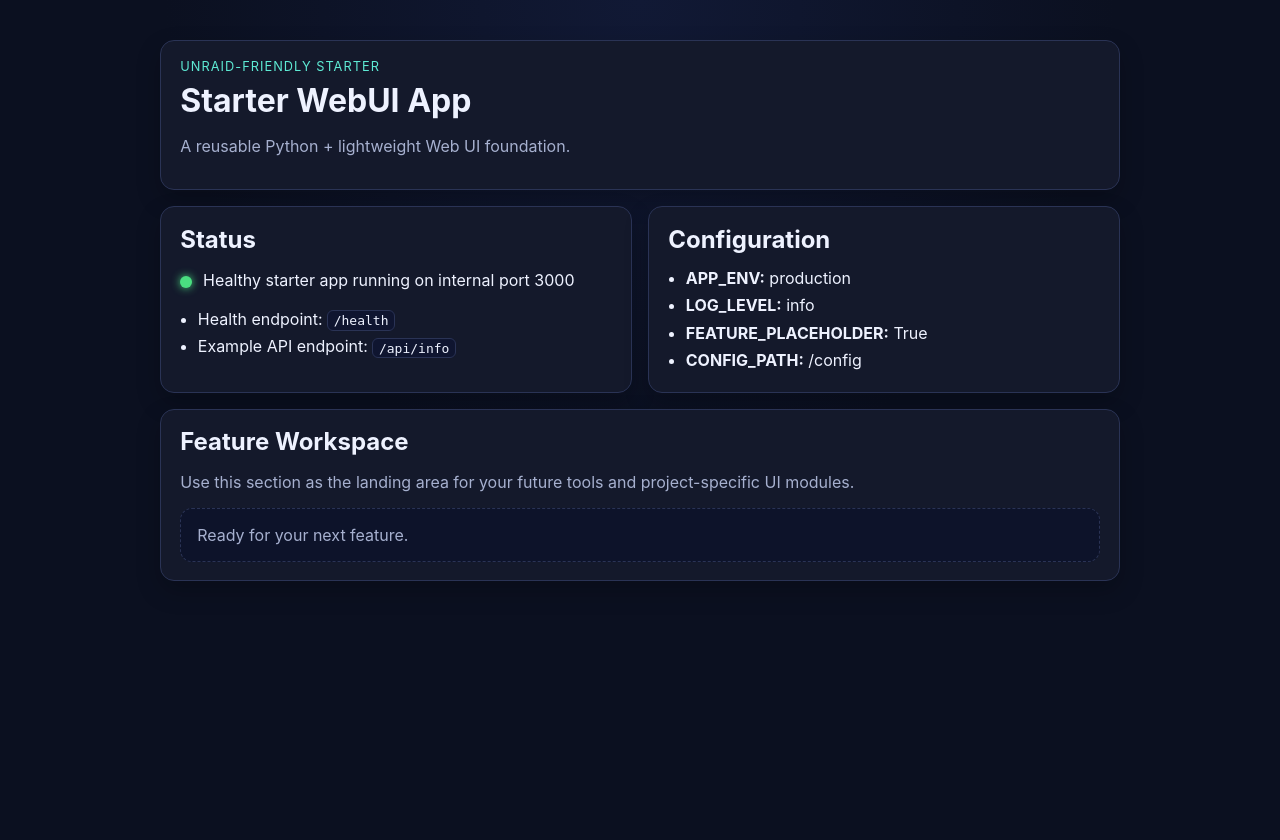
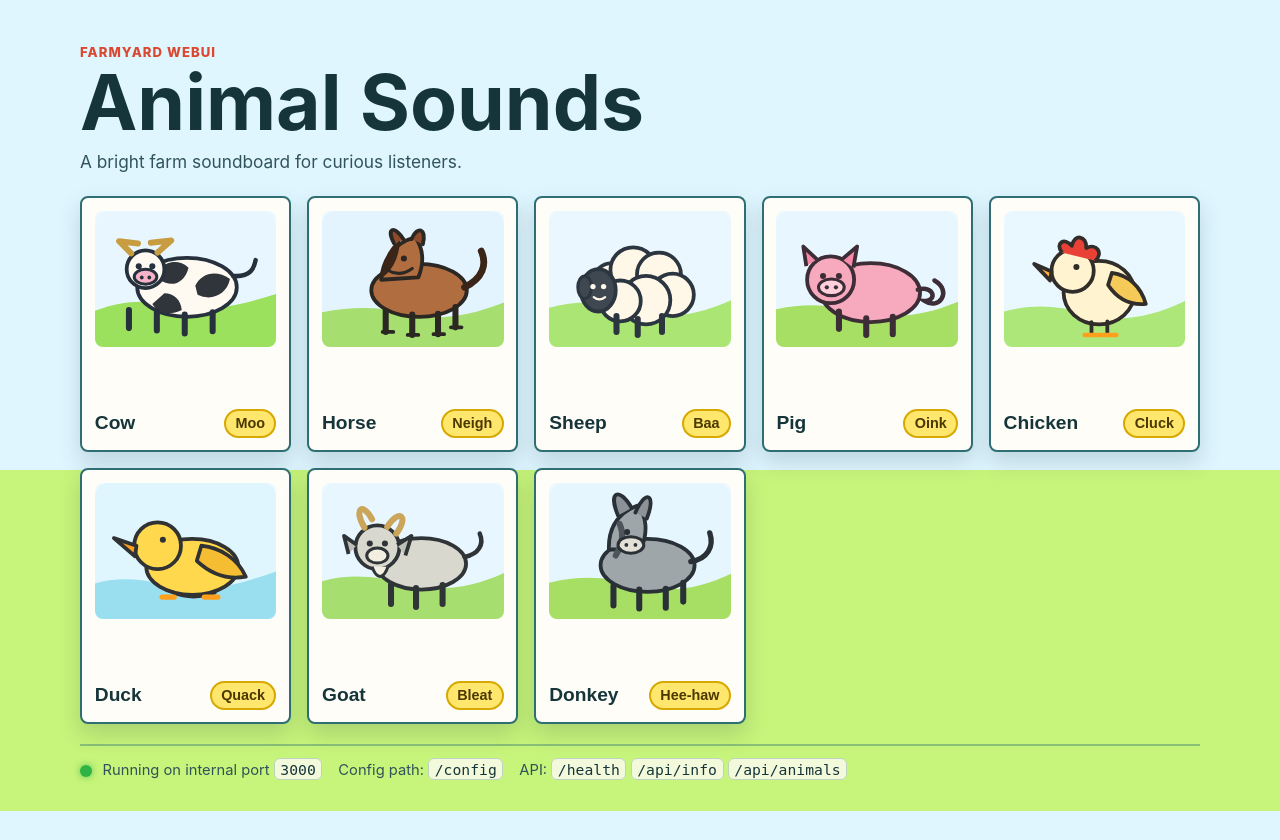
Before and after one commit to RAQ-Tech/animal-sounds, a Flask app: page / in a window 1280 px wide. After the commit the page ends 811 px from the top, so only its background shows below. Run offline with Flask 3, Linux system fonts and the light colour scheme.

Commit message:
Implement animal sounds webui

```diff
--- a/app/main.py
+++ b/app/main.py
@@ -1,22 +1,32 @@
 import os
 from datetime import datetime, timezone
 
-from flask import Flask, jsonify, render_template
+from flask import Flask, jsonify, render_template, url_for
+
+from animals import ANIMALS
 
 
-def _as_bool(value: str, default: bool = False) -> bool:
-    if value is None:
-        return default
-    return value.strip().lower() in {"1", "true", "yes", "on"}
-
-
-APP_NAME = os.getenv("APP_NAME", "Starter WebUI App")
+APP_NAME = os.getenv("APP_NAME", "Animal Sounds")
 APP_ENV = os.getenv("APP_ENV", "production")
 LOG_LEVEL = os.getenv("LOG_LEVEL", "info")
-FEATURE_PLACEHOLDER = _as_bool(os.getenv("FEATURE_PLACEHOLDER", "true"), True)
 CONFIG_PATH = os.getenv("CONFIG_PATH", "/config")
 
 app = Flask(__name__, static_folder="static", template_folder="templates")
+
+
+def _animal_payload(include_sound_pattern: bool = False) -> list[dict[str, str]]:
+    animals = []
+    for animal in ANIMALS:
+        item = {
+            "id": animal["id"],
+            "name": animal["name"],
+            "sound_label": animal["sound_label"],
+            "image_url": url_for("static", filename=animal["image_path"]),
+        }
+        if include_sound_pattern:
+            item["sound_pattern"] = animal["sound_pattern"]
+        animals.append(item)
+    return animals
 
 
 @app.get("/")
@@ -26,8 +36,8 @@ def home():
         app_name=APP_NAME,
         app_env=APP_ENV,
         log_level=LOG_LEVEL,
-        feature_placeholder=FEATURE_PLACEHOLDER,
         config_path=CONFIG_PATH,
+        animals=_animal_payload(include_sound_pattern=True),
     )
 
 
@@ -49,14 +59,19 @@ def api_info():
             "app_name": APP_NAME,
             "environment": APP_ENV,
             "log_level": LOG_LEVEL,
-            "feature_placeholder_enabled": FEATURE_PLACEHOLDER,
+            "description": "Offline-friendly farm animal picture and sound WebUI.",
+            "animal_count": len(ANIMALS),
             "paths": {
                 "config": CONFIG_PATH,
             },
-            "message": "Starter API route is working.",
         }
     )
 
 
+@app.get("/api/animals")
+def api_animals():
+    return jsonify({"animals": _animal_payload()})
+
+
 if __name__ == "__main__":
     app.run(host="0.0.0.0", port=3000)
--- /dev/null
+++ b/app/static/app.js
@@ -0,0 +1,202 @@
+(() => {
+  const cards = Array.from(document.querySelectorAll(".animal-card"));
+  const liveStatus = document.getElementById("sound-status");
+  let audioContext = null;
+
+  function getAudioContext() {
+    const AudioContextClass = window.AudioContext || window.webkitAudioContext;
+    if (!AudioContextClass) {
+      throw new Error("Web Audio is not supported in this browser.");
+    }
+
+    if (!audioContext) {
+      audioContext = new AudioContextClass();
+    }
+
+    return audioContext;
+  }
+
+  function createGain(context, start, duration, peak = 0.25, attack = 0.025, release = 0.08) {
+    const gain = context.createGain();
+    gain.gain.setValueAtTime(0.0001, start);
+    gain.gain.exponentialRampToValueAtTime(peak, start + attack);
+    gain.gain.setValueAtTime(peak, Math.max(start + attack, start + duration - release));
+    gain.gain.exponentialRampToValueAtTime(0.0001, start + duration);
+    return gain;
+  }
+
+  function tone(context, start, duration, fromFrequency, toFrequency, options = {}) {
+    const oscillator = context.createOscillator();
+    const gain = createGain(
+      context,
+      start,
+      duration,
+      options.gain ?? 0.22,
+      options.attack ?? 0.025,
+      options.release ?? 0.08,
+    );
+
+    oscillator.type = options.type || "sine";
+    oscillator.frequency.setValueAtTime(fromFrequency, start);
+    oscillator.frequency.exponentialRampToValueAtTime(Math.max(1, toFrequency), start + duration * 0.85);
+
+    if (options.filterFrequency) {
+      const filter = context.createBiquadFilter();
+      filter.type = options.filterType || "lowpass";
+      filter.frequency.setValueAtTime(options.filterFrequency, start);
+      oscillator.connect(filter);
+      filter.connect(gain);
+    } else {
+      oscillator.connect(gain);
+    }
+
+    gain.connect(context.destination);
+    oscillator.start(start);
+    oscillator.stop(start + duration + 0.03);
+  }
+
+  function noise(context, start, duration, options = {}) {
+    const sampleCount = Math.max(1, Math.floor(context.sampleRate * duration));
+    const buffer = context.createBuffer(1, sampleCount, context.sampleRate);
+    const channel = buffer.getChannelData(0);
+
+    for (let index = 0; index < sampleCount; index += 1) {
+      channel[index] = Math.random() * 2 - 1;
+    }
+
+    const source = context.createBufferSource();
+    const filter = context.createBiquadFilter();
+    const gain = createGain(
+      context,
+      start,
+      duration,
+      options.gain ?? 0.08,
+      options.attack ?? 0.01,
+      options.release ?? 0.03,
+    );
+
+    source.buffer = buffer;
+    filter.type = options.filterType || "bandpass";
+    filter.frequency.setValueAtTime(options.frequency ?? 700, start);
+    filter.Q.setValueAtTime(options.q ?? 1.8, start);
+
+    source.connect(filter);
+    filter.connect(gain);
+    gain.connect(context.destination);
+    source.start(start);
+    source.stop(start + duration);
+  }
+
+  const soundPatterns = {
+    moo(context, start) {
+      tone(context, start, 0.82, 165, 92, { gain: 0.32, type: "sine", filterFrequency: 420 });
+      tone(context, start + 0.12, 0.7, 125, 82, { gain: 0.18, type: "triangle", filterFrequency: 360 });
+      return 950;
+    },
+
+    neigh(context, start) {
+      tone(context, start, 0.14, 520, 760, { gain: 0.18, type: "sawtooth", filterFrequency: 1600 });
+      tone(context, start + 0.14, 0.16, 760, 560, { gain: 0.2, type: "sawtooth", filterFrequency: 1500 });
+      tone(context, start + 0.3, 0.18, 640, 420, { gain: 0.18, type: "triangle", filterFrequency: 1300 });
+      noise(context, start + 0.06, 0.22, { gain: 0.035, frequency: 1400, q: 2.5 });
+      return 640;
+    },
+
+    baa(context, start) {
+      tone(context, start, 0.32, 390, 265, { gain: 0.2, type: "triangle", filterFrequency: 900 });
+      tone(context, start + 0.28, 0.38, 335, 215, { gain: 0.24, type: "triangle", filterFrequency: 780 });
+      tone(context, start + 0.45, 0.2, 280, 230, { gain: 0.11, type: "sine", filterFrequency: 650 });
+      return 820;
+    },
+
+    oink(context, start) {
+      noise(context, start, 0.08, { gain: 0.12, frequency: 540, q: 4 });
+      tone(context, start + 0.03, 0.16, 210, 145, { gain: 0.18, type: "square", filterFrequency: 480 });
+      noise(context, start + 0.22, 0.08, { gain: 0.11, frequency: 620, q: 4 });
+      tone(context, start + 0.25, 0.15, 240, 150, { gain: 0.16, type: "square", filterFrequency: 500 });
+      return 560;
+    },
+
+    cluck(context, start) {
+      for (let index = 0; index < 4; index += 1) {
+        const offset = index * 0.12;
+        tone(context, start + offset, 0.055, 820 - index * 70, 430, {
+          gain: 0.12,
+          type: "triangle",
+          attack: 0.006,
+          release: 0.025,
+          filterFrequency: 1400,
+        });
+        noise(context, start + offset, 0.04, { gain: 0.045, frequency: 950, q: 3.5 });
+      }
+      return 620;
+    },
+
+    quack(context, start) {
+      tone(context, start, 0.18, 265, 175, { gain: 0.24, type: "square", filterFrequency: 620 });
+      noise(context, start, 0.16, { gain: 0.05, frequency: 520, q: 3 });
+      tone(context, start + 0.26, 0.2, 250, 168, { gain: 0.22, type: "square", filterFrequency: 590 });
+      noise(context, start + 0.26, 0.15, { gain: 0.045, frequency: 500, q: 3 });
+      return 620;
+    },
+
+    bleat(context, start) {
+      tone(context, start, 0.16, 470, 365, { gain: 0.2, type: "triangle", filterFrequency: 980 });
+      tone(context, start + 0.15, 0.2, 520, 310, { gain: 0.23, type: "triangle", filterFrequency: 900 });
+      tone(context, start + 0.34, 0.22, 455, 275, { gain: 0.18, type: "triangle", filterFrequency: 820 });
+      return 700;
+    },
+
+    "hee-haw"(context, start) {
+      tone(context, start, 0.34, 430, 320, { gain: 0.24, type: "sawtooth", filterFrequency: 900 });
+      tone(context, start + 0.38, 0.48, 190, 105, { gain: 0.3, type: "sine", filterFrequency: 420 });
+      noise(context, start + 0.34, 0.22, { gain: 0.035, frequency: 620, q: 2.2 });
+      return 1050;
+    },
+  };
+
+  async function playAnimal(card) {
+    const patternName = card.dataset.soundPattern;
+    const pattern = soundPatterns[patternName];
+    const animalName = card.dataset.animalName;
+    const soundLabel = card.dataset.soundLabel;
+
+    if (!pattern) {
+      return;
+    }
+
+    const context = getAudioContext();
+    if (context.state === "suspended") {
+      await context.resume();
+    }
+
+    const duration = pattern(context, context.currentTime + 0.03);
+
+    card.classList.add("is-playing");
+    window.setTimeout(() => card.classList.remove("is-playing"), duration);
+
+    if (liveStatus) {
+      liveStatus.textContent = `${animalName} says ${soundLabel}.`;
+    }
+  }
+
+  function activateCard(event) {
+    playAnimal(event.currentTarget).catch(() => {
+      if (liveStatus) {
+        liveStatus.textContent = "Sound is unavailable in this browser.";
+      }
+    });
+  }
+
+  cards.forEach((card) => {
+    card.addEventListener("click", activateCard);
+    card.addEventListener("keydown", (event) => {
+      if (event.key !== "Enter" && event.key !== " ") {
+        return;
+      }
+
+      event.preventDefault();
+      activateCard(event);
+    });
+  });
+})();
--- a/app/static/styles.css
+++ b/app/static/styles.css
@@ -1,10 +1,14 @@
 :root {
-  --bg: #0b1020;
-  --card: #141a2e;
-  --text: #eef2ff;
-  --muted: #a6b0cf;
-  --accent: #5eead4;
-  --border: #2a3355;
+  --sky: #dff6ff;
+  --grass: #c7f47a;
+  --paper: #fffdf7;
+  --ink: #203040;
+  --muted: #667085;
+  --border: #2f6f73;
+  --accent: #ff7a59;
+  --accent-strong: #d9482f;
+  --chip: #ffe66d;
+  --shadow: rgba(31, 66, 71, 0.18);
 }
 
 * {
@@ -13,78 +17,198 @@
 
 body {
   margin: 0;
-  font-family: Inter, system-ui, -apple-system, Segoe UI, Roboto, sans-serif;
-  color: var(--text);
-  background: radial-gradient(circle at top, #111935, var(--bg) 45%);
+  font-family: Inter, system-ui, -apple-system, BlinkMacSystemFont, "Segoe UI", sans-serif;
+  color: var(--ink);
+  background:
+    linear-gradient(to bottom, var(--sky) 0 58%, var(--grass) 58% 100%);
   min-height: 100vh;
 }
 
-.container {
-  width: min(960px, 92vw);
-  margin: 2.5rem auto;
+.app-shell {
+  width: min(1120px, 94vw);
+  margin: 0 auto;
+  padding: 2rem 0;
   display: grid;
+  gap: 1.25rem;
+}
+
+.hero {
+  padding: 0.75rem 0 0.25rem;
+}
+
+.hero h1 {
+  margin: 0;
+  color: #16353a;
+  font-size: clamp(2.2rem, 7vw, 4.8rem);
+  line-height: 0.95;
+}
+
+.eyebrow {
+  color: var(--accent-strong);
+  text-transform: uppercase;
+  letter-spacing: 0.08em;
+  font-size: 0.82rem;
+  font-weight: 800;
+  margin: 0 0 0.45rem;
+}
+
+.intro {
+  max-width: 42rem;
+  margin: 0.7rem 0 0;
+  color: #31535a;
+  font-size: 1.08rem;
+}
+
+.animal-grid {
+  display: grid;
+  grid-template-columns: repeat(auto-fit, minmax(180px, 1fr));
   gap: 1rem;
 }
 
-.grid {
+.animal-card {
+  min-width: 0;
+  min-height: 16rem;
+  border: 2px solid var(--border);
+  border-radius: 8px;
+  padding: 0.8rem;
+  color: var(--ink);
+  background: var(--paper);
+  box-shadow: 0 10px 22px var(--shadow);
+  cursor: pointer;
   display: grid;
-  grid-template-columns: repeat(auto-fit, minmax(280px, 1fr));
-  gap: 1rem;
+  grid-template-rows: minmax(0, 1fr) auto;
+  gap: 0.65rem;
+  text-align: left;
+  transition: transform 150ms ease, box-shadow 150ms ease, border-color 150ms ease;
 }
 
-.card {
-  background: color-mix(in hsl, var(--card) 94%, black);
-  border: 1px solid var(--border);
-  border-radius: 14px;
-  padding: 1.1rem 1.2rem;
-  box-shadow: 0 10px 24px rgba(0, 0, 0, 0.22);
+.animal-card:hover,
+.animal-card:focus-visible {
+  border-color: var(--accent-strong);
+  box-shadow: 0 14px 26px rgba(217, 72, 47, 0.18);
+  transform: translateY(-2px);
 }
 
-h1, h2 {
-  margin: 0 0 0.7rem;
+.animal-card:focus-visible {
+  outline: 4px solid rgba(255, 230, 109, 0.82);
+  outline-offset: 3px;
 }
 
-.eyebrow {
-  color: var(--accent);
-  text-transform: uppercase;
-  letter-spacing: 0.08em;
-  font-size: 0.8rem;
-  margin: 0 0 0.45rem;
+.animal-card.is-playing {
+  border-color: var(--accent);
+  transform: translateY(-4px) scale(1.01);
 }
 
-.muted {
-  color: var(--muted);
+.animal-image-frame {
+  width: 100%;
+  aspect-ratio: 4 / 3;
+  border-radius: 8px;
+  background: #eef9ff;
+  display: grid;
+  place-items: center;
+  overflow: hidden;
 }
 
-ul {
+.animal-image-frame img {
+  width: 100%;
+  height: 100%;
+  object-fit: contain;
+  user-select: none;
+}
+
+.animal-copy {
+  display: flex;
+  align-items: center;
+  justify-content: space-between;
+  gap: 0.5rem;
+}
+
+.animal-name {
+  min-width: 0;
+  color: #16353a;
+  font-size: 1.2rem;
+  font-weight: 800;
+  overflow-wrap: anywhere;
+}
+
+.sound-chip {
+  flex: 0 0 auto;
+  border: 2px solid #d6a800;
+  border-radius: 999px;
+  padding: 0.28rem 0.58rem;
+  background: var(--chip);
+  color: #4a3900;
+  font-size: 0.9rem;
+  font-weight: 800;
+}
+
+.system-panel {
+  border-top: 2px solid rgba(47, 111, 115, 0.4);
+  padding-top: 0.9rem;
+  color: #31535a;
+  display: flex;
+  flex-wrap: wrap;
+  gap: 0.7rem 1rem;
+  align-items: center;
+  font-size: 0.92rem;
+}
+
+.system-panel p {
   margin: 0;
-  padding-left: 1.1rem;
-  line-height: 1.7;
 }
 
 code {
-  background: #0f1530;
-  border: 1px solid var(--border);
+  background: rgba(255, 253, 247, 0.78);
+  border: 1px solid rgba(47, 111, 115, 0.28);
   border-radius: 6px;
   padding: 0.1rem 0.35rem;
+  color: #16353a;
 }
 
-.dot {
+.status-dot {
   width: 0.75rem;
   height: 0.75rem;
   display: inline-block;
   margin-right: 0.4rem;
   border-radius: 999px;
-  background: #4ade80;
-  box-shadow: 0 0 0.5rem #4ade80;
+  background: #2fb344;
+  box-shadow: 0 0 0.45rem rgba(47, 179, 68, 0.75);
   vertical-align: middle;
 }
 
-.placeholder {
-  margin-top: 0.65rem;
-  border: 1px dashed var(--border);
-  border-radius: 12px;
-  color: var(--muted);
-  padding: 1rem;
-  background: #0d132a;
+.sr-only {
+  position: absolute;
+  width: 1px;
+  height: 1px;
+  padding: 0;
+  margin: -1px;
+  overflow: hidden;
+  clip: rect(0, 0, 0, 0);
+  white-space: nowrap;
+  border: 0;
 }
+
+@media (max-width: 520px) {
+  .app-shell {
+    padding: 1.2rem 0;
+  }
+
+  .animal-grid {
+    grid-template-columns: repeat(2, minmax(0, 1fr));
+    gap: 0.75rem;
+  }
+
+  .animal-card {
+    min-height: 13rem;
+    padding: 0.62rem;
+  }
+
+  .animal-copy {
+    align-items: flex-start;
+    flex-direction: column;
+  }
+
+  .sound-chip {
+    max-width: 100%;
+  }
+}
--- a/app/templates/index.html
+++ b/app/templates/index.html
@@ -5,41 +5,51 @@
   <meta name="viewport" content="width=device-width, initial-scale=1.0" />
   <title>{{ app_name }}</title>
   <link rel="stylesheet" href="{{ url_for('static', filename='styles.css') }}" />
+  <script src="{{ url_for('static', filename='app.js') }}" defer></script>
 </head>
 <body>
-  <main class="container">
-    <header class="card">
-      <p class="eyebrow">Unraid-Friendly Starter</p>
+  <main class="app-shell">
+    <header class="hero">
+      <p class="eyebrow">Farmyard WebUI</p>
       <h1>{{ app_name }}</h1>
-      <p class="muted">A reusable Python + lightweight Web UI foundation.</p>
+      <p class="intro">A bright farm soundboard for curious listeners.</p>
     </header>
 
-    <section class="grid">
-      <article class="card">
-        <h2>Status</h2>
-        <p><span class="dot"></span> Healthy starter app running on internal port 3000</p>
-        <ul>
-          <li>Health endpoint: <code>/health</code></li>
-          <li>Example API endpoint: <code>/api/info</code></li>
-        </ul>
-      </article>
-
-      <article class="card">
-        <h2>Configuration</h2>
-        <ul>
-          <li><strong>APP_ENV:</strong> {{ app_env }}</li>
-          <li><strong>LOG_LEVEL:</strong> {{ log_level }}</li>
-          <li><strong>FEATURE_PLACEHOLDER:</strong> {{ feature_placeholder }}</li>
-          <li><strong>CONFIG_PATH:</strong> {{ config_path }}</li>
-        </ul>
-      </article>
+    <section class="animal-grid" aria-label="Farm animals">
+      {% for animal in animals %}
+      <button
+        type="button"
+        class="animal-card"
+        data-animal-id="{{ animal.id }}"
+        data-animal-name="{{ animal.name }}"
+        data-sound-label="{{ animal.sound_label }}"
+        data-sound-pattern="{{ animal.sound_pattern }}"
+        aria-label="{{ animal.name }} says {{ animal.sound_label }}"
+      >
+        <span class="animal-image-frame">
+          <img
+            src="{{ animal.image_url }}"
+            alt="{{ animal.name }} illustration"
+            width="240"
+            height="180"
+            draggable="false"
+          />
+        </span>
+        <span class="animal-copy">
+          <span class="animal-name">{{ animal.name }}</span>
+          <span class="sound-chip">{{ animal.sound_label }}</span>
+        </span>
+      </button>
+      {% endfor %}
     </section>
 
-    <section class="card">
-      <h2>Feature Workspace</h2>
-      <p class="muted">Use this section as the landing area for your future tools and project-specific UI modules.</p>
-      <div class="placeholder">Ready for your next feature.</div>
+    <section class="system-panel" aria-label="Application status">
+      <p><span class="status-dot"></span> Running on internal port <code>3000</code></p>
+      <p>Config path: <code>{{ config_path }}</code></p>
+      <p>API: <code>/health</code> <code>/api/info</code> <code>/api/animals</code></p>
     </section>
+
+    <div id="sound-status" class="sr-only" aria-live="polite"></div>
   </main>
 </body>
 </html>
--- a/docker-compose.yml
+++ b/docker-compose.yml
@@ -3,14 +3,13 @@ services:
     build:
       context: .
       dockerfile: Dockerfile
-    container_name: starter-webui-app
+    container_name: animal-sounds
     ports:
       - "${HOST_PORT:-8080}:3000"
     environment:
-      APP_NAME: ${APP_NAME:-Starter WebUI App}
+      APP_NAME: ${APP_NAME:-Animal Sounds}
       APP_ENV: ${APP_ENV:-production}
       LOG_LEVEL: ${LOG_LEVEL:-info}
-      FEATURE_PLACEHOLDER: ${FEATURE_PLACEHOLDER:-true}
       CONFIG_PATH: /config
     volumes:
       - ./config:/config
```
Also changed, not shown: app/animals.py (added, +58 -0 lines), unraid/template.xml (+12 -13 lines), README.md, app/static/animals/chicken.svg (added), app/static/animals/cow.svg (added), app/static/animals/donkey.svg (added), app/static/animals/duck.svg (added), app/static/animals/goat.svg (added), app/static/animals/horse.svg (added), app/static/animals/pig.svg (added), app/static/animals/sheep.svg (added), unraid/animal-sounds-icon.png (added), 2 other files.
